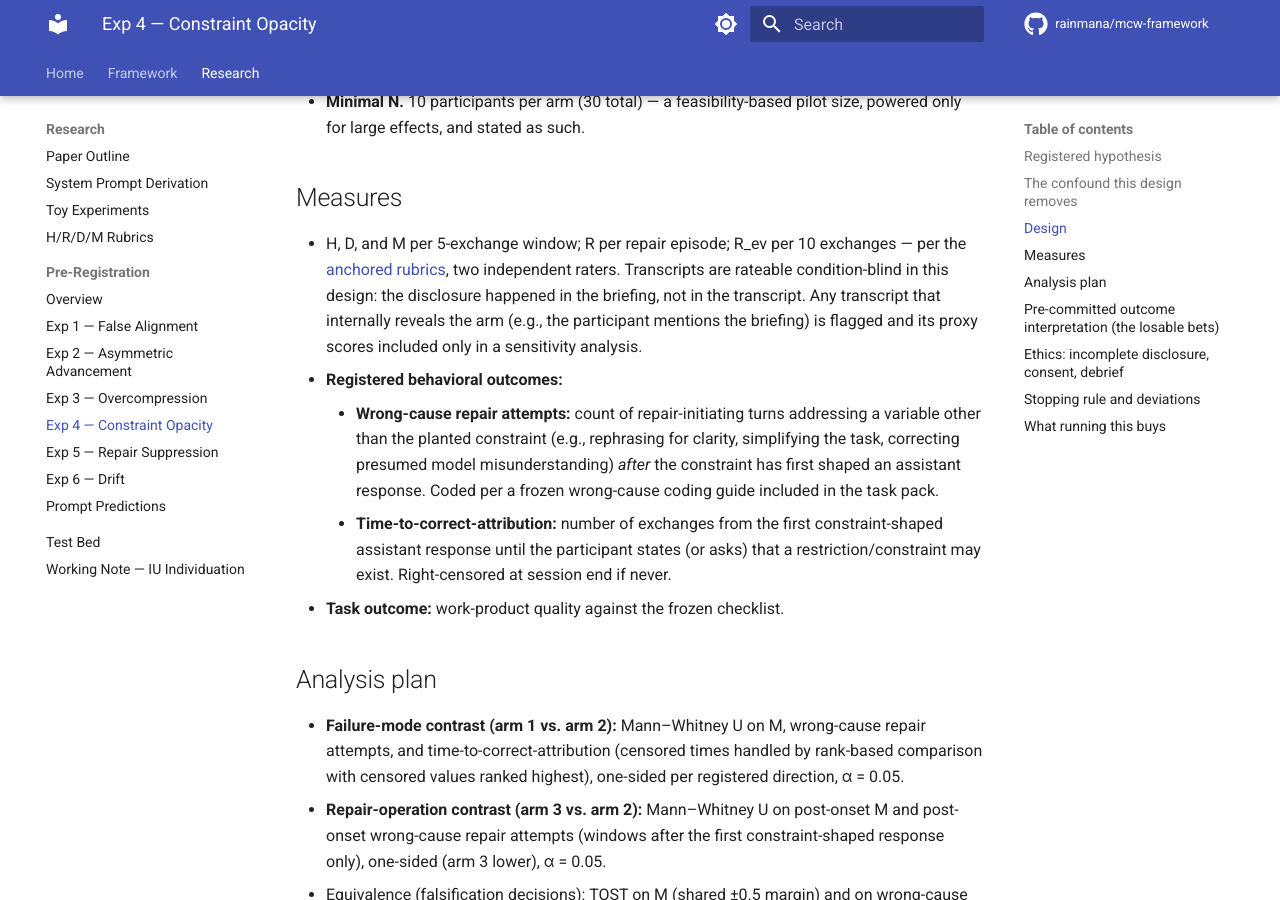
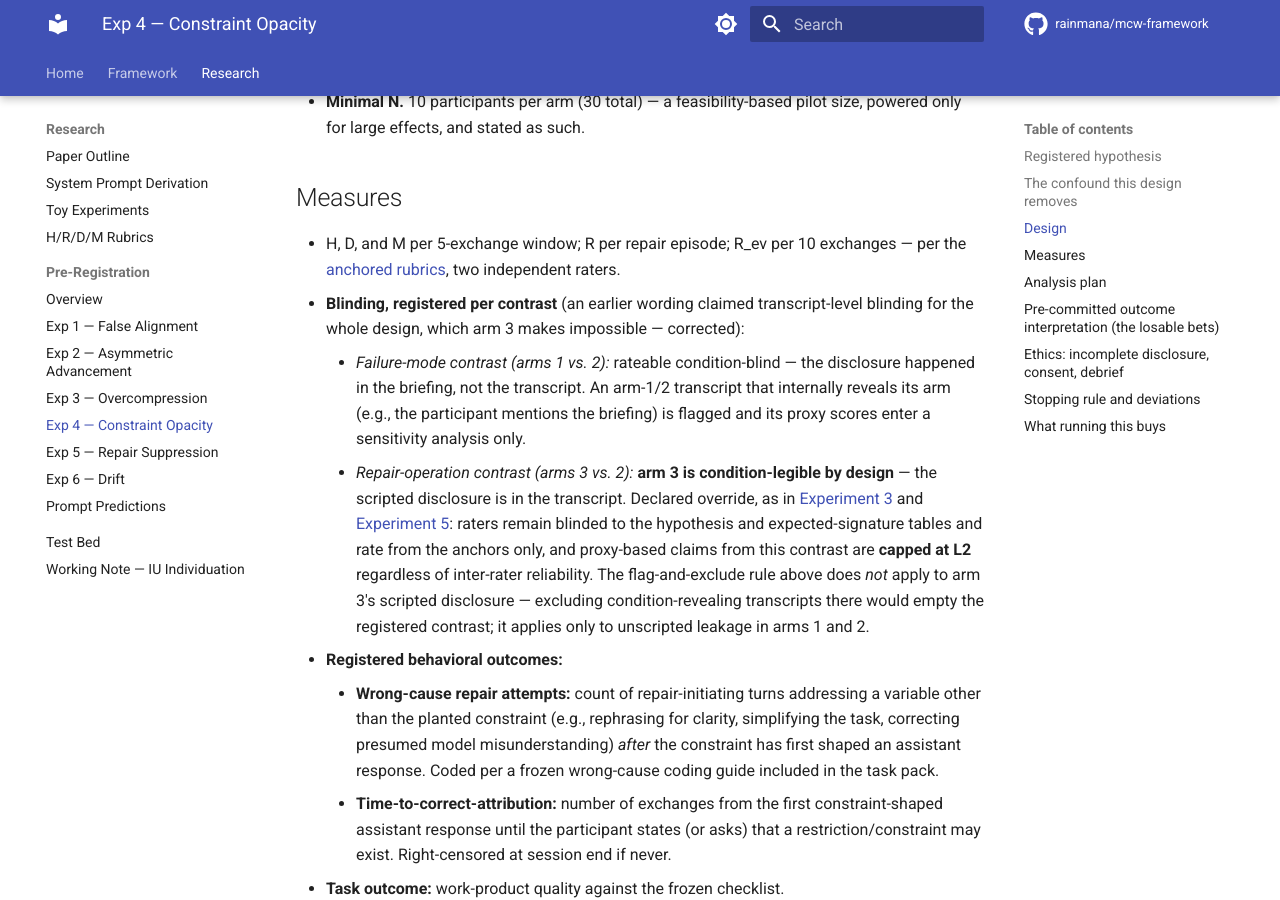
Before and after one commit to rainmana/mcw-framework, an MkDocs documentation site: the page built from docs/experiments/preregistration/exp4_constraint_opacity.md, in a window 1280 px wide and 900 px high, scrolled down 1626 px. Built offline with MkDocs 1.6.1 and Material for MkDocs 9.7.7, drawn with Linux system fonts in a browser that asks for light colours; comment, search, counter and statistics services are not loaded.

Commit message:
Address Codex review: per-contrast blinding for Exp 4; arm-d decision rule for Exp 5
Both comments valid:

- Exp 4: adding arm 3 (in-transcript scripted disclosure) made the page's
  whole-design blinding claim false, and the flag-and-exclude rule would
  have thrown the arm-3 transcripts' post-onset M scores out of the very
  contrast they exist for. Blinding is now registered per contrast: arms
  1-vs-2 stay condition-blind with the flag-and-exclude rule; arm 3 is
  declared condition-legible by design with the standard override (raters
  blinded to hypothesis, contrast capped at L2), and the exclusion rule is
  explicitly scoped to unscripted leakage in arms 1/2 only.
- Exp 5: the (d)-vs-(c) losable cell had a TOST in the analysis plan and a
  row in the outcome table but no aggregate decision rule to make it
  actionable. The decision-rule block now carries one rule per claim,
  decided independently.

Co-Authored-By: Claude Fable 5 <noreply@anthropic.com>
Claude-Session: https://claude.ai/code/session_012vXxadkBEnQJYHkewFvPgG

```diff
--- a/docs/experiments/preregistration/exp4_constraint_opacity.md
+++ b/docs/experiments/preregistration/exp4_constraint_opacity.md
@@ -27,7 +27,10 @@ The original setup ("a known constraint boundary, e.g., policy restriction") con
 
 ## Measures
 
-- H, D, and M per 5-exchange window; R per repair episode; R\_ev per 10 exchanges — per the [anchored rubrics](../hrdm_rubrics.md), two independent raters. Transcripts are rateable condition-blind in this design: the disclosure happened in the briefing, not in the transcript. Any transcript that internally reveals the arm (e.g., the participant mentions the briefing) is flagged and its proxy scores included only in a sensitivity analysis.
+- H, D, and M per 5-exchange window; R per repair episode; R\_ev per 10 exchanges — per the [anchored rubrics](../hrdm_rubrics.md), two independent raters.
+- **Blinding, registered per contrast** (an earlier wording claimed transcript-level blinding for the whole design, which arm 3 makes impossible — corrected):
+    - *Failure-mode contrast (arms 1 vs. 2):* rateable condition-blind — the disclosure happened in the briefing, not the transcript. An arm-1/2 transcript that internally reveals its arm (e.g., the participant mentions the briefing) is flagged and its proxy scores enter a sensitivity analysis only.
+    - *Repair-operation contrast (arms 3 vs. 2):* **arm 3 is condition-legible by design** — the scripted disclosure is in the transcript. Declared override, as in [Experiment 3](exp3_overcompression.md) and [Experiment 5](exp5_repair_suppression.md): raters remain blinded to the hypothesis and expected-signature tables and rate from the anchors only, and proxy-based claims from this contrast are **capped at L2** regardless of inter-rater reliability. The flag-and-exclude rule above does *not* apply to arm 3's scripted disclosure — excluding condition-revealing transcripts there would empty the registered contrast; it applies only to unscripted leakage in arms 1 and 2.
 - **Registered behavioral outcomes:**
     - **Wrong-cause repair attempts:** count of repair-initiating turns addressing a variable other than the planted constraint (e.g., rephrasing for clarity, simplifying the task, correcting presumed model misunderstanding) *after* the constraint has first shaped an assistant response. Coded per a frozen wrong-cause coding guide included in the task pack.
     - **Time-to-correct-attribution:** number of exchanges from the first constraint-shaped assistant response until the participant states (or asks) that a restriction/constraint may exist. Right-censored at session end if never.
```
Also changed, not shown: docs/experiments/preregistration/exp5_repair_suppression.md (+4 -1 lines).
